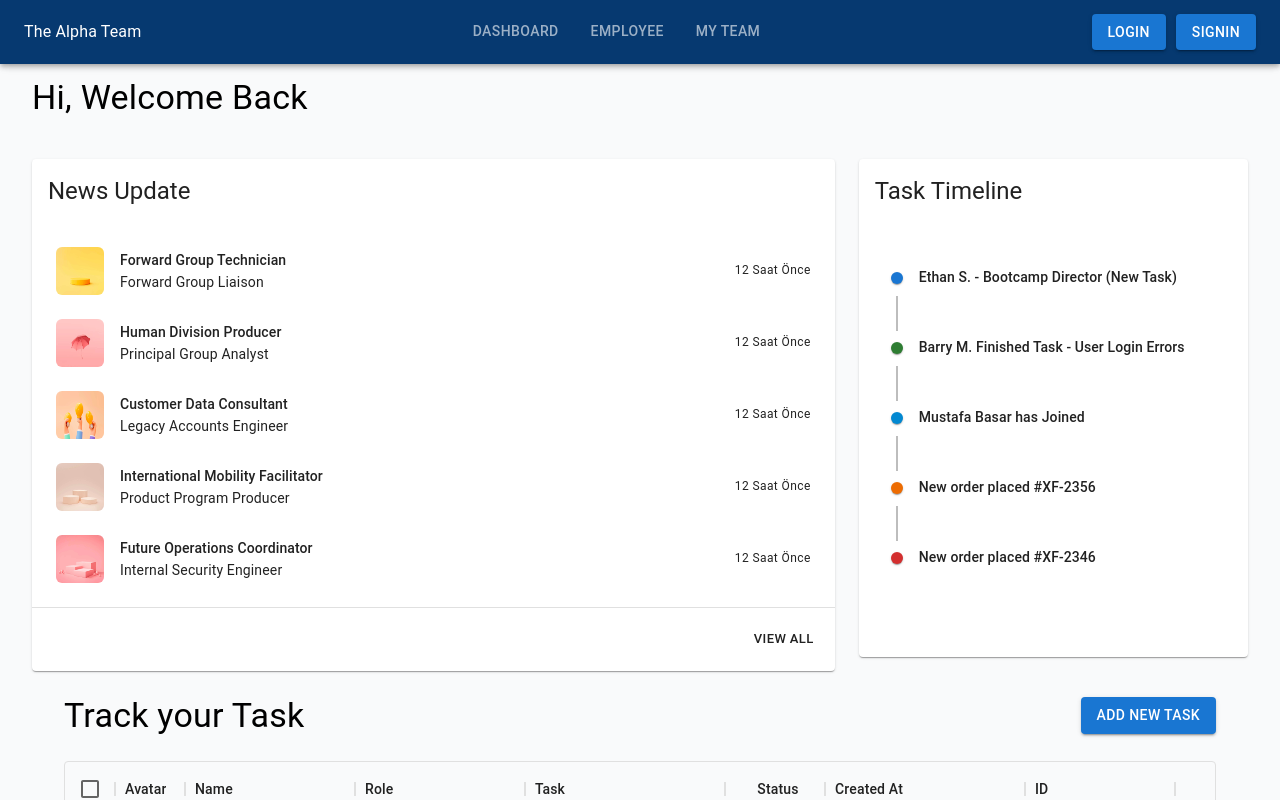
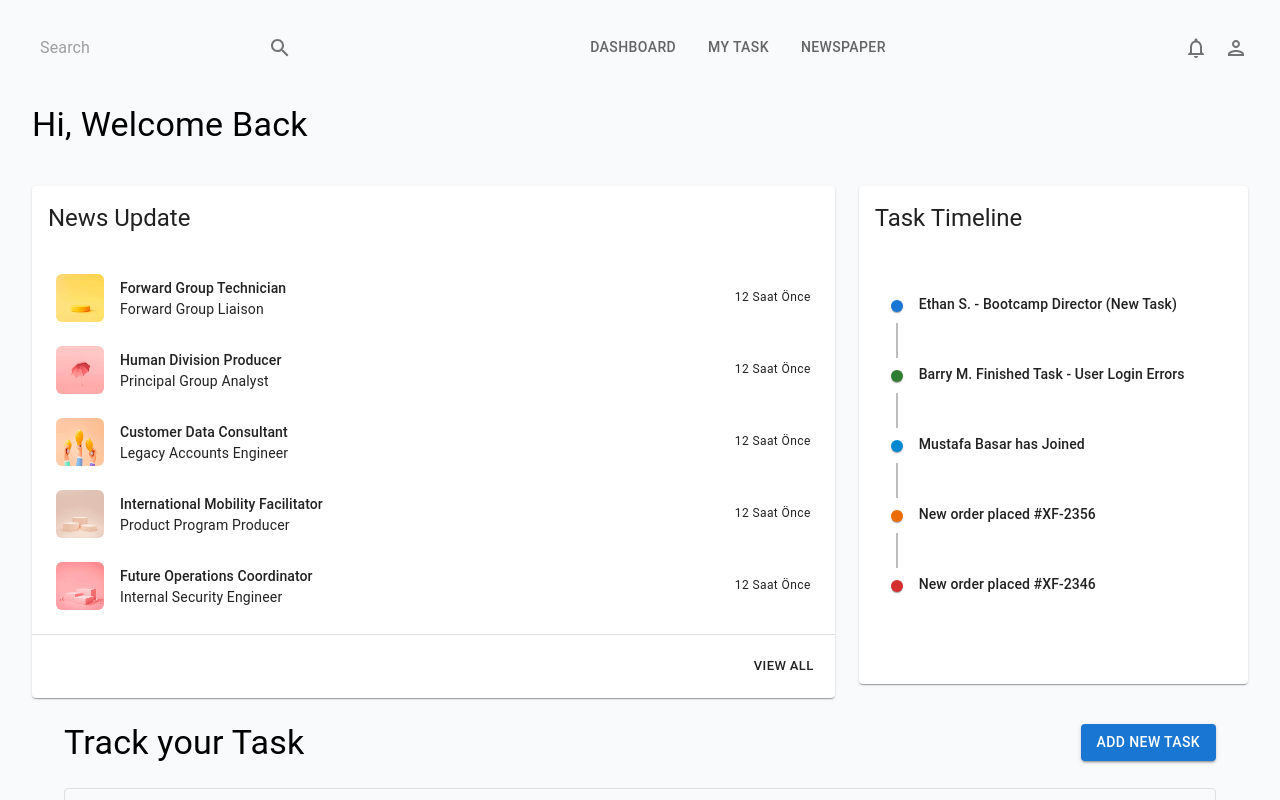
Before and after one commit to MustafaBasar471/Material-UI-React, a React (Create React App) app in the folder app-one/: page / in a window 1280 px wide. Shown: the top 800 px of the page. Built offline with nearby package versions, Linux system fonts and the light colour scheme.

Commit message:
general arrangement

```diff
--- a/app-one/src/App.js
+++ b/app-one/src/App.js
@@ -1,13 +1,11 @@
-import Navbar from "./components/Navbar";
-import Dashboard from "./components/Dashboard";
-import { useState } from "react";
-import UserPage from "./components/UserPage";
+import Topbar from "./components/Global/Topbar";
+import Dashboard from "./components/Dashboard/Dashboard";
+import UserPage from "./components/User/UserPage";
 
 function App() {
-  const [value, setValue] = useState();
   return (
     <div className="App">
-      <Navbar value={value} setValue={setValue} />
+      <Topbar />
       {/* Router Gelecek */}
       <Dashboard />
       <UserPage />
--- a/app-one/src/components/Dashboard.jsx
+++ b/app-one/src/components/Dashboard/Dashboard.jsx
@@ -7,7 +7,7 @@ import AppOrderTimeline from "./AppOrderTimeline";
 const Dashboard = () => {
   return (
     <>
-      <Container maxWidth="3xl" style={{ marginTop: "4.3rem" }}>
+      <Container maxWidth="3xl" style={{ marginTop: "1rem" }}>
         <Typography variant="h4" sx={{ mb: 5 }}>
           Hi, Welcome Back
         </Typography>
--- a/app-one/src/components/DrawerComp.jsx
+++ b/app-one/src/components/Drawer/DrawerComp.jsx
@@ -7,8 +7,8 @@ import {
   ListItemIcon,
   ListItemText,
 } from "@mui/material";
-import MenuIcon from "@mui/icons-material/Menu";
-const pages = ["Dashboard", "Employee", "My Team"];
+import MenuOpenIcon from "@mui/icons-material/MenuOpen";
+const pages = ["Dashboard", "My Task", "Newspaper"];
 const DrawerComp = () => {
   const [openDrawer, setOpenDrawer] = useState(false);
   return (
@@ -28,11 +28,8 @@ const DrawerComp = () => {
           ))}
         </List>
       </Drawer>
-      <IconButton
-        sx={{ color: "white", marginLeft: "auto" }}
-        onClick={() => setOpenDrawer(!openDrawer)}
-      >
-        <MenuIcon color="white" />
+      <IconButton onClick={() => setOpenDrawer(!openDrawer)}>
+        <MenuOpenIcon />
       </IconButton>
     </React.Fragment>
   );
--- /dev/null
+++ b/app-one/src/components/Global/Topbar.jsx
@@ -0,0 +1,49 @@
+import { Box, IconButton, Tab, useMediaQuery, useTheme } from "@mui/material";
+import InputBase from "@mui/material/InputBase";
+import DrawerComp from "../Drawer/DrawerComp";
+
+import NotificationsOutlinedIcon from "@mui/icons-material/NotificationsOutlined";
+import PersonOutlinedIcon from "@mui/icons-material/PersonOutlined";
+import SearchIcon from "@mui/icons-material/Search";
+import { TabContext, TabList } from "@mui/lab";
+
+const Topbar = () => {
+  const theme = useTheme();
+  const isPhone = useMediaQuery(theme.breakpoints.down("md"));
+  return (
+    <Box display="flex" justifyContent="space-between" p={2}>
+      {/* SEARCH BAR */}
+      <Box display="flex" borderRadius="3px">
+        <InputBase sx={{ ml: 2, flex: 1 }} placeholder="Search" />
+        <IconButton type="button" sx={{ p: 1 }}>
+          <SearchIcon />
+        </IconButton>
+      </Box>
+      {isPhone ? null : (
+        <TabContext value="0">
+          <TabList>
+            {["Dashboard", "My Task", "Newspaper"].map((item, idx) => (
+              <Tab label={item} value={idx} key={idx} />
+            ))}
+          </TabList>
+        </TabContext>
+      )}
+      {/* ICONS */}
+      <Box display="flex">
+        <IconButton>
+          <NotificationsOutlinedIcon />
+        </IconButton>
+        <IconButton>
+          <PersonOutlinedIcon />
+        </IconButton>
+        {isPhone && (
+          <IconButton>
+            <DrawerComp />
+          </IconButton>
+        )}
+      </Box>
+    </Box>
+  );
+};
+
+export default Topbar;
--- a/app-one/src/components/Navbar.jsx
+++ /dev/null
@@ -1,54 +0,0 @@
-import React from "react";
-
-import {
-  AppBar,
-  Button,
-  Tab,
-  Tabs,
-  Toolbar,
-  Typography,
-  useMediaQuery,
-  useTheme,
-} from "@mui/material";
-import DrawerComp from "./DrawerComp";
-const Navbar = ({ value, setValue }) => {
-  const theme = useTheme();
-  const isMatch = useMediaQuery(theme.breakpoints.down("md"));
-  return (
-    <React.Fragment>
-      <AppBar sx={{ background: "#063970" }}>
-        <Toolbar>
-          {isMatch ? (
-            <>
-              <Typography>The Alpha Team</Typography>
-              <DrawerComp />
-            </>
-          ) : (
-            <>
-              <Typography>The Alpha Team</Typography>
-              <Tabs
-                sx={{ marginLeft: "auto" }}
-                indicatorColor="secondary"
-                textColor="inherit"
-                value={value}
-                onChange={(e, value) => setValue(value)}
-              >
-                <Tab label="Dashboard" />
-                <Tab label="Employee" />
-                <Tab label="My Team" />
-              </Tabs>
-              <Button sx={{ marginLeft: "auto" }} variant="contained">
-                Login
-              </Button>
-              <Button sx={{ marginLeft: "10px" }} variant="contained">
-                SignIn
-              </Button>
-            </>
-          )}
-        </Toolbar>
-      </AppBar>
-    </React.Fragment>
-  );
-};
-
-export default Navbar;
--- a/app-one/src/components/AddTask.jsx
+++ b/app-one/src/components/Task/AddTask.jsx
@@ -9,7 +9,12 @@ import React from "react";
 
 const AddTask = ({ children, openPopup, setOpenPopUp }) => {
   return (
-    <Dialog open={openPopup} maxWidth="md" fullWidth={true}>
+    <Dialog
+      open={openPopup}
+      onClose={() => setOpenPopUp(false)}
+      maxWidth="md"
+      fullWidth={true}
+    >
       <DialogTitle
         sx={{
           display: "flex",
--- a/app-one/src/components/AddTaskDetails.jsx
+++ b/app-one/src/components/Task/AddTaskDetails.jsx
@@ -9,7 +9,6 @@ import {
   Chip,
   MenuItem,
   Button,
-  Stack,
 } from "@mui/material";
 
 import { AdapterDayjs } from "@mui/x-date-pickers/AdapterDayjs";
--- a/app-one/src/components/UserPage.jsx
+++ b/app-one/src/components/User/UserPage.jsx
@@ -3,8 +3,8 @@ import { Avatar, Box, Button, Container, Typography } from "@mui/material";
 import { DataGrid } from "@mui/x-data-grid";
 import moment from "moment";
 import USERLIST from "./User";
-import AddTask from "./AddTask";
-import AddTaskDetails from "./AddTaskDetails";
+import AddTask from "../Task/AddTask";
+import AddTaskDetails from "../Task/AddTaskDetails";
 
 const UserPage = () => {
   const [pageSize, setPageSize] = useState(5);
--- a/app-one/src/index.css
+++ b/app-one/src/index.css
@@ -1,5 +1,8 @@
+@import url("https://fonts.googleapis.com/css2?family=Source+Sans+Pro:wght@400;600;700&display=swap");
+
 html {
   background-color: #F9FAFB;
+  font-family: "Source Sans Pro", sans-serif;
 }
 
 .App {
```
Also changed, not shown: app-one/src/components/Dashboard/AppNewsUpdate.jsx (renamed from app-one/src/components/AppNewsUpdate.jsx), app-one/src/components/Dashboard/AppOrderTimeline.jsx (renamed from app-one/src/components/AppOrderTimeline.jsx), app-one/src/components/User/User.jsx (renamed from app-one/src/components/User.jsx).
